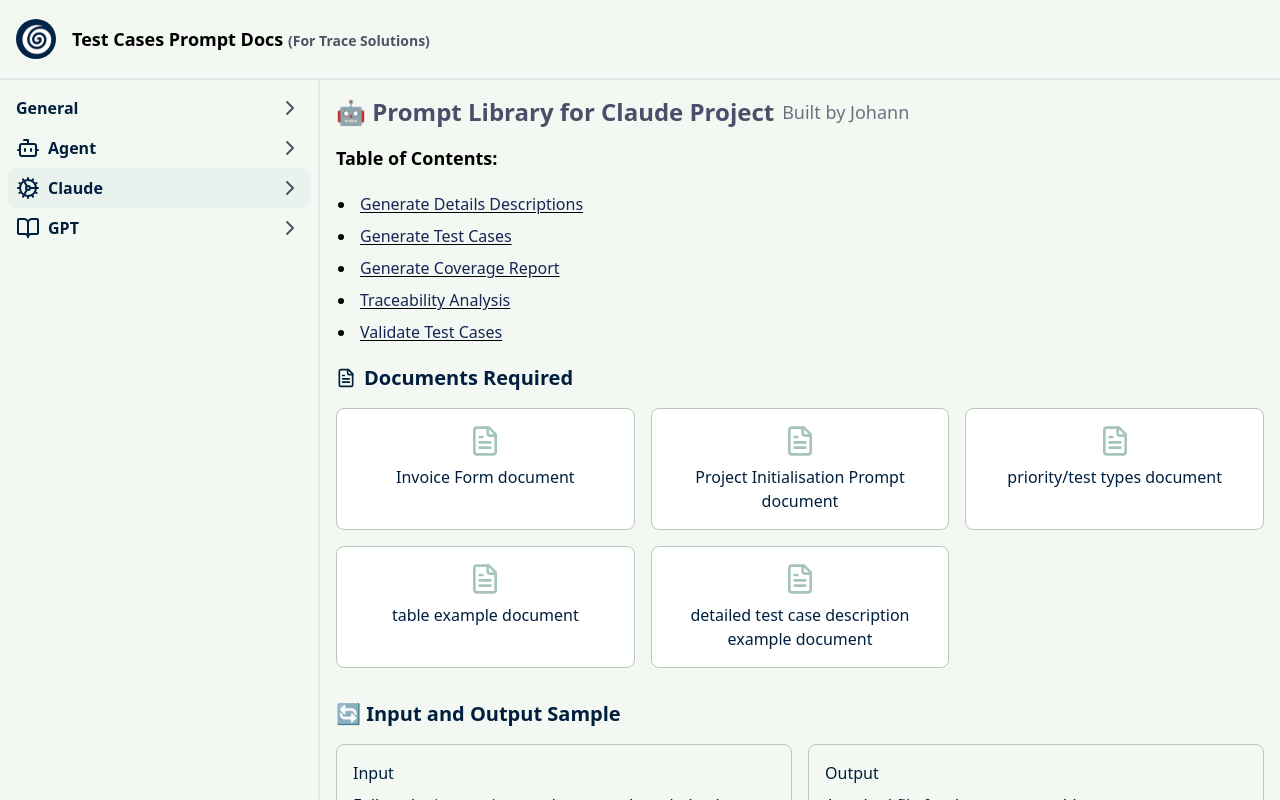
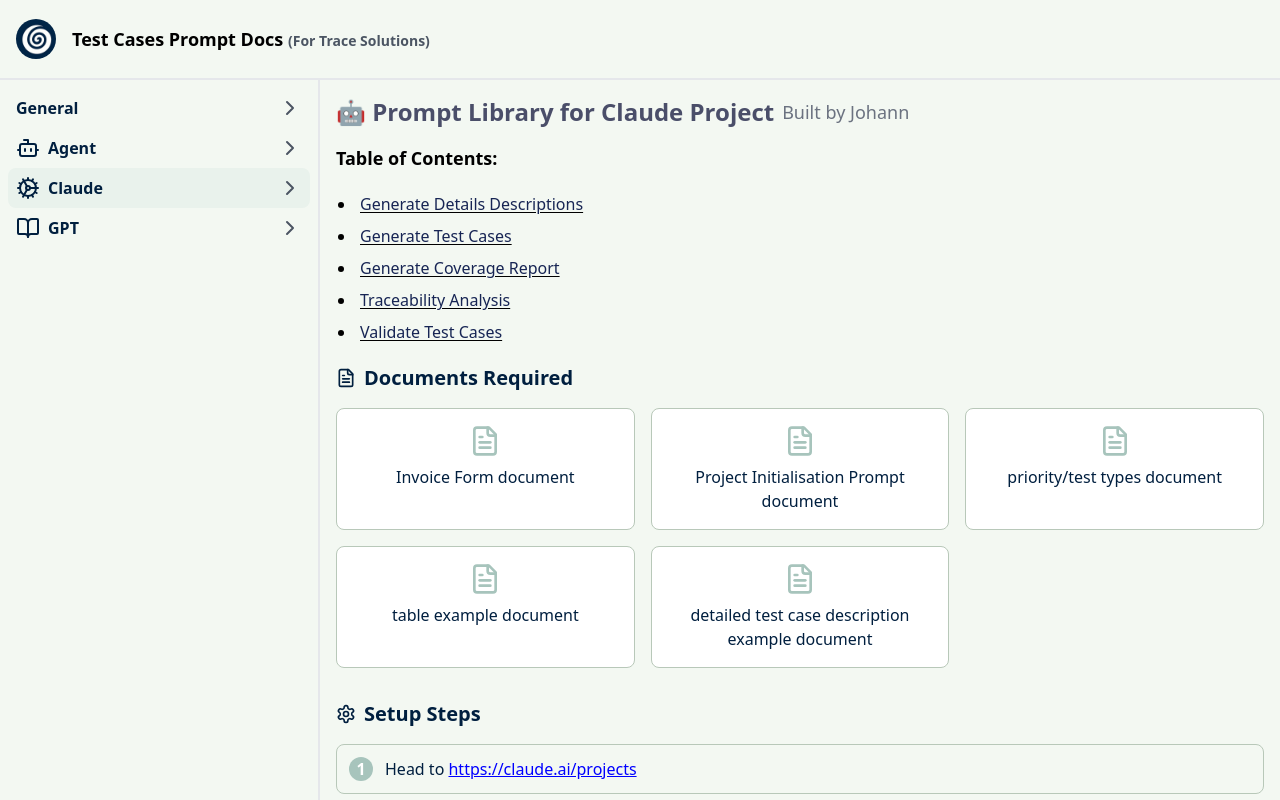
Before and after one commit to RakibulBh/tracesolutions-prompts-documentation, a Next.js app: page /claude in a window 1280 px wide. Built offline with nearby package versions, Linux system fonts and the light colour scheme.

Commit message:
add setup steps for each agent

```diff
--- /dev/null
+++ b/app/utils/detectLink.ts
@@ -0,0 +1,12 @@
+/**
+ * Detects URLs in a string and replaces them with clickable links.
+ * @param text - The input text that may contain URLs.
+ * @returns A string with URLs wrapped in <a> tags.
+ */
+export const makeLinksClickable = (text: string): string => {
+  // Regex to detect URLs
+  const urlRegex = /(https?:\/\/[^\s]+)/g;
+  return text.replace(urlRegex, (url) => {
+    return `<a href="${url}" target="_blank" rel="noopener noreferrer" style="color: blue; text-decoration: underline;">${url}</a>`;
+  });
+};
--- a/components/render-tool-info.tsx
+++ b/components/render-tool-info.tsx
@@ -1,3 +1,4 @@
+import { makeLinksClickable } from "@/app/utils/detectLink";
 import { ToolInfo } from "@/types/tool-info";
 import {
   FileText,
@@ -67,7 +68,10 @@ function ToolInfoSection({ data }: { data: ToolInfo }) {
                 <div className="w-6 h-6 flex items-center justify-center bg-[#A7C4BC] text-white rounded-full font-semibold">
                   {index + 1}
                 </div>
-                <p className="text-[#001f3f]">{step}</p>
+                <p
+                  className="text-[#001f3f]"
+                  dangerouslySetInnerHTML={{ __html: makeLinksClickable(step) }}
+                />
               </li>
             ))}
           </ol>
--- a/data/agent-prompts.ts
+++ b/data/agent-prompts.ts
@@ -63,6 +63,7 @@ export const agentPrompts: ProviderPrompts = {
 
 export const agentInfo: ToolInfo = {
   documents: ["specificiations"],
+  setup_steps: ["Just started chatting with the agent! (No URL yet)."],
   prerequisites: [
     "OpenAI API Key & Anthropic API Key Needed.",
     "Python 3.12 code interpreter & executor",
--- a/data/claude-prompts.ts
+++ b/data/claude-prompts.ts
@@ -116,6 +116,12 @@ export const claudeInfo: ToolInfo = {
     "table example document",
     "detailed test case description example document",
   ],
+  setup_steps: [
+    "Head to https://claude.ai/projects",
+    'Click on "Create Project"',
+    "Upload the relevant documents listed above.",
+    "Begin chatting!",
+  ],
   IO_sample: {
     input:
       "Follow the instructions and use your knowledge base to analyse and extract all the required test cases from requirements including edge cases and error handling. Start by listing all the requirements and then generate the HTML TEST CASE TABLE with all the extracted test cases including the coverage status modals. The priority, test type, and ISO category values should come from the knowledge base. An example of the HTML test case table format has been provided in test-1.html file.",
--- a/data/gpt-prompts.ts
+++ b/data/gpt-prompts.ts
@@ -77,6 +77,9 @@ export const GPTPrompts: ProviderPrompts = {
 
 export const GPTInfo: ToolInfo = {
   documents: ["Specification"],
+  setup_steps: [
+    "Head to https://chatgpt.com/g/g-67a5139a09cc819180fa6db4e9890502-test-case-generator",
+  ],
   tips: [
     "if the model gives a response which is not exactly what you requested, respond with a message pointing out the error and model will immediately correct itself, no need to restart/regenerate the conversation.",
   ],
```
